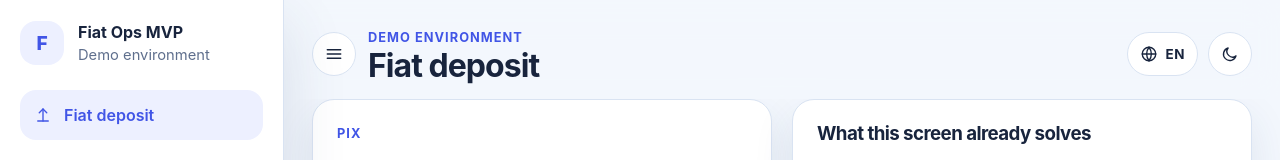
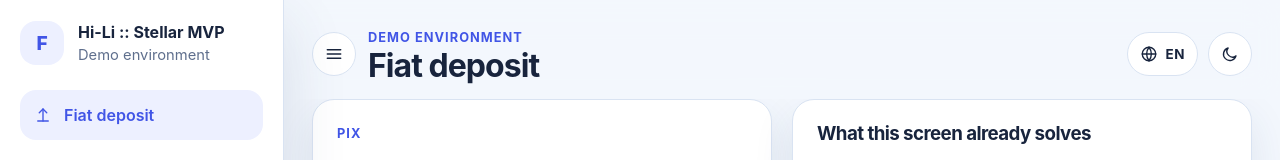
Before and after one commit to HighLiquidity/hili-stellar-mvp, a React (Vite) app: page /login in a window 1280 px wide. Both pictures are taken after a click on the button "Enter dashboard". Shown: the top 160 px of the page. Built offline with nearby package versions, Linux system fonts and the light colour scheme.

Commit message:
[dyad] Rename sidebar brand to Hi-Li :: Stellar MVP

```diff
--- a/src/layouts/AppShell.tsx
+++ b/src/layouts/AppShell.tsx
@@ -110,7 +110,7 @@ export function AppShell() {
         <div className="sidebar__brand">
           <div className="brand-mark">F</div>
           <div className="brand-copy">
-            <strong>{t('app.name')}</strong>
+            <strong>Hi-Li :: Stellar MVP</strong>
             <span>{t('app.demoBadge')}</span>
           </div>
         </div>
```
